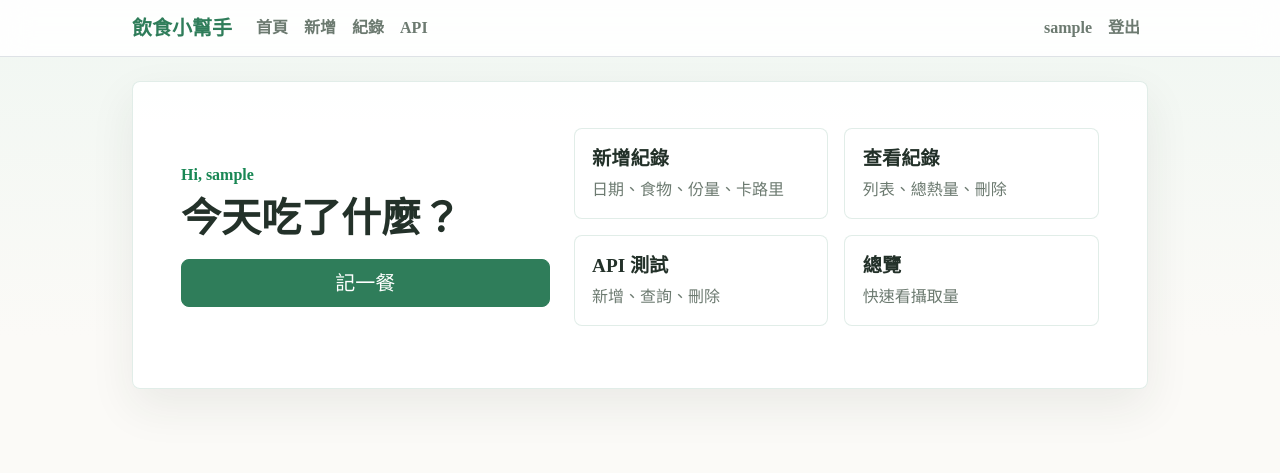
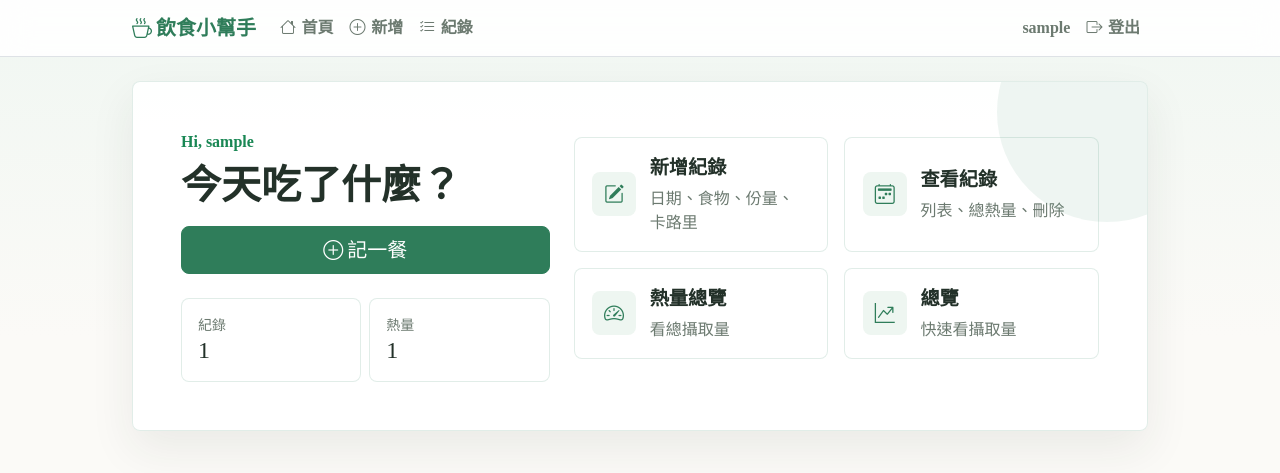
Before and after one commit to daipeizhen/django_hw3-prj_B1204080, a Django app: page / in a window 1280 px wide. Shown: the top 473 px of the page. Run offline with Django 5.2, Linux system fonts and the light colour scheme; a user stored in the database is signed in; tables that the repository leaves empty hold one stand-in row (values such as "Sample post").

Commit message:
Remove API tools page and refine UI

```diff
--- a/food_tracker/templates/base.html
+++ b/food_tracker/templates/base.html
@@ -6,6 +6,7 @@
   <meta name="viewport" content="width=device-width, initial-scale=1">
   <title>{% block title %}飲食記錄應用{% endblock %}</title>
   <link href="https://cdn.jsdelivr.net/npm/bootstrap@5.3.3/dist/css/bootstrap.min.css" rel="stylesheet">
+  <link href="https://cdn.jsdelivr.net/npm/bootstrap-icons@1.11.3/font/bootstrap-icons.css" rel="stylesheet">
   <style>
     @font-face {
       font-family: "AppLatin";
@@ -55,6 +56,11 @@
     .nav-link:hover {
       color: var(--app-green) !important;
     }
+    .navbar .nav-link {
+      display: flex;
+      align-items: center;
+      gap: .35rem;
+    }
     .app-shell {
       max-width: 1040px;
     }
@@ -64,9 +70,29 @@
       border-radius: 8px;
       box-shadow: 0 18px 45px rgba(36, 54, 44, .08);
     }
+    .hero-panel {
+      position: relative;
+      overflow: hidden;
+    }
+    .hero-panel::after {
+      content: "";
+      position: absolute;
+      right: -70px;
+      top: -80px;
+      width: 220px;
+      height: 220px;
+      border-radius: 50%;
+      background: rgba(47, 125, 90, .08);
+    }
     .metric {
       background: var(--app-sage);
       border-radius: 8px;
+    }
+    .stat-card {
+      background: #fff;
+      border: 1px solid var(--app-line);
+      border-radius: 8px;
+      padding: 1rem;
     }
     .btn-success {
       --bs-btn-bg: var(--app-green);
@@ -100,7 +126,9 @@
       justify-content: center;
     }
     .quick-action {
-      display: block;
+      display: flex;
+      align-items: center;
+      gap: .85rem;
       padding: 1rem 1.1rem;
       color: var(--app-ink);
       text-decoration: none;
@@ -120,6 +148,30 @@
       font-size: 1.2rem;
       margin-bottom: .25rem;
     }
+    .icon-badge {
+      width: 44px;
+      height: 44px;
+      display: inline-flex;
+      align-items: center;
+      justify-content: center;
+      flex: 0 0 44px;
+      border-radius: 8px;
+      color: var(--app-green);
+      background: var(--app-sage);
+      font-size: 1.25rem;
+    }
+    .section-bar {
+      display: flex;
+      align-items: center;
+      gap: .7rem;
+      margin-bottom: 1rem;
+    }
+    .section-bar .icon-badge {
+      width: 38px;
+      height: 38px;
+      flex-basis: 38px;
+      font-size: 1rem;
+    }
     .quiet-text {
       color: var(--app-muted);
     }
@@ -137,17 +189,16 @@
 <body>
 <nav class="navbar navbar-expand-lg navbar-custom border-bottom">
   <div class="container app-shell">
-    <a class="navbar-brand fw-bold brand-text me-3" href="{% url 'food_tracker:home' %}">飲食小幫手</a>
+    <a class="navbar-brand fw-bold brand-text me-3" href="{% url 'food_tracker:home' %}"><i class="bi bi-cup-hot me-1"></i>飲食小幫手</a>
     <button class="navbar-toggler" type="button" data-bs-toggle="collapse" data-bs-target="#navbarNav" aria-controls="navbarNav" aria-expanded="false" aria-label="Toggle navigation">
       <span class="navbar-toggler-icon"></span>
     </button>
     <div class="collapse navbar-collapse" id="navbarNav">
       <ul class="navbar-nav me-auto">
-          <li class="nav-item"><a class="nav-link" href="{% url 'food_tracker:home' %}">首頁</a></li>
+          <li class="nav-item"><a class="nav-link" href="{% url 'food_tracker:home' %}"><i class="bi bi-house"></i>首頁</a></li>
         {% if user.is_authenticated %}
-          <li class="nav-item"><a class="nav-link" href="{% url 'food_tracker:add' %}">新增</a></li>
-          <li class="nav-item"><a class="nav-link" href="{% url 'food_tracker:history' %}">紀錄</a></li>
-          <li class="nav-item"><a class="nav-link" href="{% url 'food_tracker:api_tools' %}">API</a></li>
+          <li class="nav-item"><a class="nav-link" href="{% url 'food_tracker:add' %}"><i class="bi bi-plus-circle"></i>新增</a></li>
+          <li class="nav-item"><a class="nav-link" href="{% url 'food_tracker:history' %}"><i class="bi bi-list-check"></i>紀錄</a></li>
         {% endif %}
       </ul>
       <ul class="navbar-nav">
@@ -156,11 +207,11 @@
             <span class="nav-link">{{ user.username }}</span>
           </li>
           <li class="nav-item">
-            <a class="nav-link text-danger" href="{% url 'food_tracker:logout' %}">登出</a>
+            <a class="nav-link text-danger" href="{% url 'food_tracker:logout' %}"><i class="bi bi-box-arrow-right"></i>登出</a>
           </li>
         {% else %}
-          <li class="nav-item"><a class="nav-link" href="{% url 'food_tracker:login' %}">登入</a></li>
-          <li class="nav-item"><a class="nav-link" href="{% url 'food_tracker:register' %}">註冊</a></li>
+          <li class="nav-item"><a class="nav-link" href="{% url 'food_tracker:login' %}"><i class="bi bi-box-arrow-in-right"></i>登入</a></li>
+          <li class="nav-item"><a class="nav-link" href="{% url 'food_tracker:register' %}"><i class="bi bi-person-plus"></i>註冊</a></li>
         {% endif %}
       </ul>
     </div>
--- a/food_tracker/templates/home.html
+++ b/food_tracker/templates/home.html
@@ -1,40 +1,54 @@
 {% extends "base.html" %}
 {% block title %}首頁 - 飲食記錄應用{% endblock %}
 {% block content %}
-<div class="soft-panel p-4 p-lg-5">
+<div class="soft-panel hero-panel p-4 p-lg-5">
   {% if user.is_authenticated %}
     <div class="row g-4">
       <div class="col-lg-5">
         <div class="action-panel">
           <p class="text-success fw-bold mb-2">Hi, {{ user.username }}</p>
           <h1 class="display-6 page-title mb-3">今天吃了什麼？</h1>
-          <a href="{% url 'food_tracker:add' %}" class="btn btn-success btn-lg">記一餐</a>
+          <a href="{% url 'food_tracker:add' %}" class="btn btn-success btn-lg"><i class="bi bi-plus-circle me-1"></i>記一餐</a>
+          <div class="row g-2 mt-3">
+            <div class="col-6">
+              <div class="stat-card">
+                <div class="quiet-text small">紀錄</div>
+                <div class="h4 mb-0">{{ record_count }}</div>
+              </div>
+            </div>
+            <div class="col-6">
+              <div class="stat-card">
+                <div class="quiet-text small">熱量</div>
+                <div class="h4 mb-0">{{ total_calories }}</div>
+              </div>
+            </div>
+          </div>
         </div>
       </div>
       <div class="col-lg-7">
         <div class="row g-3 h-100 align-content-center">
           <div class="col-sm-6">
             <a class="quick-action h-100" href="{% url 'food_tracker:add' %}">
-              <strong>新增紀錄</strong>
-              <span class="quiet-text">日期、食物、份量、卡路里</span>
+              <span class="icon-badge"><i class="bi bi-pencil-square"></i></span>
+              <span><strong>新增紀錄</strong><span class="quiet-text">日期、食物、份量、卡路里</span></span>
             </a>
           </div>
           <div class="col-sm-6">
             <a class="quick-action h-100" href="{% url 'food_tracker:history' %}">
-              <strong>查看紀錄</strong>
-              <span class="quiet-text">列表、總熱量、刪除</span>
-            </a>
-          </div>
-          <div class="col-sm-6">
-            <a class="quick-action h-100" href="{% url 'food_tracker:api_tools' %}">
-              <strong>API 測試</strong>
-              <span class="quiet-text">新增、查詢、刪除</span>
+              <span class="icon-badge"><i class="bi bi-calendar2-week"></i></span>
+              <span><strong>查看紀錄</strong><span class="quiet-text">列表、總熱量、刪除</span></span>
             </a>
           </div>
           <div class="col-sm-6">
             <a class="quick-action h-100" href="{% url 'food_tracker:history' %}">
-              <strong>總覽</strong>
-              <span class="quiet-text">快速看攝取量</span>
+              <span class="icon-badge"><i class="bi bi-speedometer2"></i></span>
+              <span><strong>熱量總覽</strong><span class="quiet-text">看總攝取量</span></span>
+            </a>
+          </div>
+          <div class="col-sm-6">
+            <a class="quick-action h-100" href="{% url 'food_tracker:history' %}">
+              <span class="icon-badge"><i class="bi bi-graph-up-arrow"></i></span>
+              <span><strong>總覽</strong><span class="quiet-text">快速看攝取量</span></span>
             </a>
           </div>
         </div>
@@ -46,14 +60,19 @@
         <p class="text-success fw-bold mb-2">飲食小幫手</p>
         <h1 class="display-6 page-title mb-3">記錄飲食，簡單一點。</h1>
         <div class="d-flex flex-wrap gap-2">
-          <a href="{% url 'food_tracker:register' %}" class="btn btn-success btn-lg">開始使用</a>
-          <a href="{% url 'food_tracker:login' %}" class="btn btn-outline-success btn-lg">登入</a>
+          <a href="{% url 'food_tracker:register' %}" class="btn btn-success btn-lg"><i class="bi bi-person-plus me-1"></i>開始使用</a>
+          <a href="{% url 'food_tracker:login' %}" class="btn btn-outline-success btn-lg"><i class="bi bi-box-arrow-in-right me-1"></i>登入</a>
         </div>
       </div>
       <div class="col-lg-5">
         <div class="metric p-4">
-          <div class="fs-5 fw-bold mb-2">三步完成</div>
-          <div class="quiet-text">新增一餐 → 查看紀錄 → 管理熱量</div>
+          <div class="d-flex align-items-center gap-3">
+            <span class="icon-badge"><i class="bi bi-check2-circle"></i></span>
+            <div>
+              <div class="fs-5 fw-bold mb-1">三步完成</div>
+              <div class="quiet-text">新增一餐 → 查看紀錄 → 管理熱量</div>
+            </div>
+          </div>
         </div>
       </div>
     </div>
--- a/food_tracker/urls.py
+++ b/food_tracker/urls.py
@@ -24,8 +24,6 @@ urlpatterns = [
     path('add/', views.add_food_page, name='add'),
     # 查詢飲食紀錄歷史（表格 + 分頁）
     path('history/', views.history_records, name='history'),
-    # API 操作頁
-    path('api-tools/', views.api_tools_page, name='api_tools'),
     # 刪除單筆紀錄，使用主鍵 pk
     path('records/<int:pk>/delete/', views.delete_record, name='delete'),
     # 提供前端 AJAX 呼叫的飲食新增 API（回傳 JSON）
--- a/food_tracker/views.py
+++ b/food_tracker/views.py
@@ -88,15 +88,14 @@ def user_logout(request):
 
 def home(request):
     """首頁：顯示簡單介紹或導引到新增與查詢頁面。"""
-    # 直接渲染 home.html 模板
-    return render(request, 'home.html')
-
-
-@ensure_csrf_cookie
-@login_required(login_url='food_tracker:login')
-def api_tools_page(request):
-    """API 操作網頁：讓使用者直接測試 GET/POST/DELETE。"""
-    return render(request, 'api_tools.html')
+    context = {}
+    if request.user.is_authenticated:
+        records_qs = FoodRecord.objects.filter(user=request.user)
+        context = {
+            'record_count': records_qs.count(),
+            'total_calories': records_qs.aggregate(Sum('calories'))['calories__sum'] or 0,
+        }
+    return render(request, 'home.html', context)
 
 
 @ensure_csrf_cookie # 確保瀏覽器有 CSRF Cookie，讓前端 JavaScript 可以安全地呼叫 API
@@ -127,6 +126,7 @@ def history_records(request):
     records_qs = FoodRecord.objects.filter(user=request.user)
     # 計算目前使用者全部紀錄的總卡路里數
     total_calories = records_qs.aggregate(Sum('calories'))['calories__sum'] or 0
+    record_count = records_qs.count()
     # 使用 Django 的 Paginator，每頁顯示 10 筆
     paginator = Paginator(records_qs, 10)
     # 從查詢字串取得目前頁碼，例如 ?page=2；若未提供則自動為第 1 頁
@@ -141,6 +141,7 @@ def history_records(request):
             'records': page_obj.object_list,
             'page_obj': page_obj,
             'total_calories': total_calories,
+            'record_count': record_count,
         },
     )
 
```
Also changed, not shown: food_tracker/templates/add_food.html (+6 -3 lines), food_tracker/templates/api_tools.html (deleted, +0 -129 lines), food_tracker/templates/history.html (+12 -3 lines), food_tracker/templates/login.html (+5 -2 lines), food_tracker/templates/register.html (+5 -2 lines), README.md.
